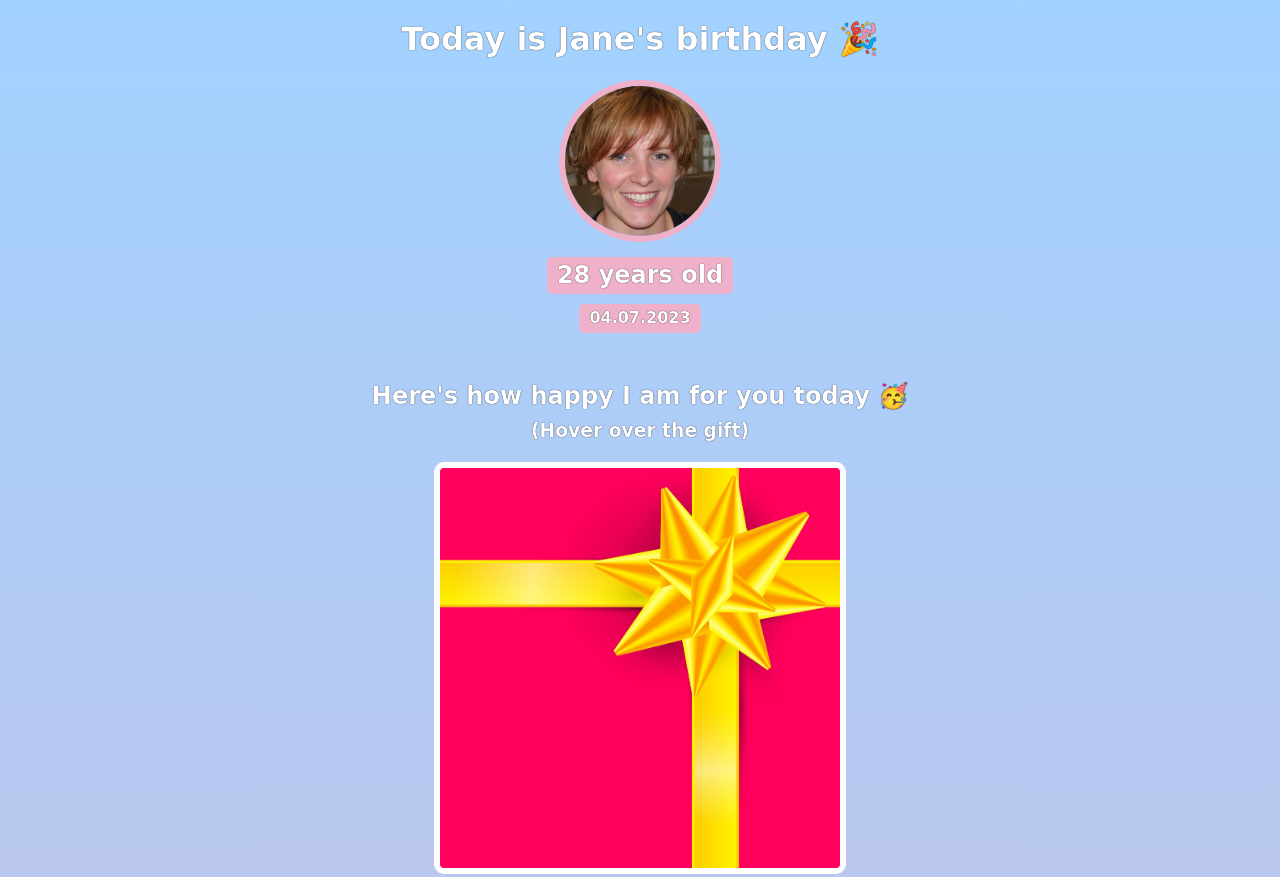
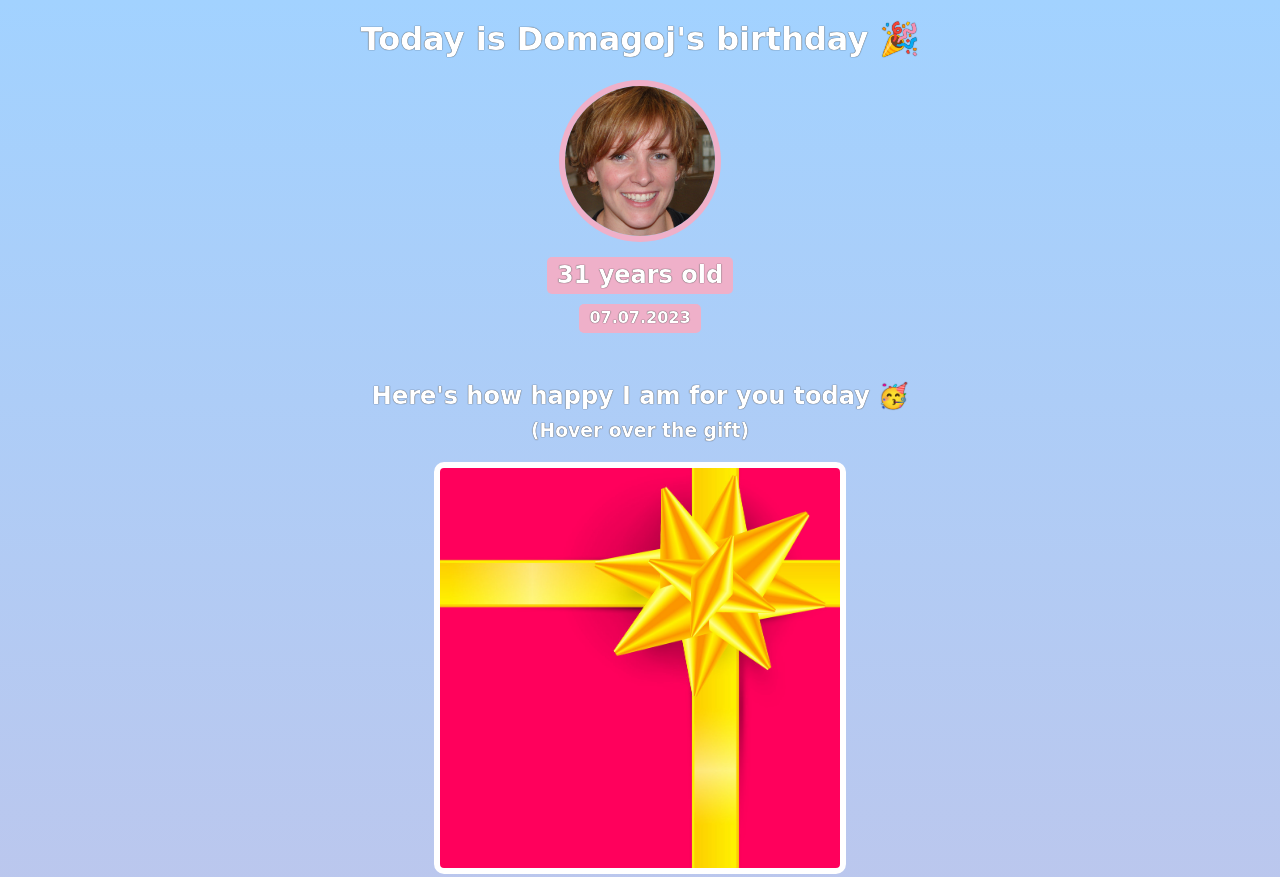
Before and after one commit to bswagmateo/birthday, a website built with Vite: page index.html in a window 1280 px wide. Shown: the top 877 px of the page. Built offline with nearby package versions, Linux system fonts and the light colour scheme; a web font is replaced by a local one.

Commit message:
Update index.html

```diff
--- a/index.html
+++ b/index.html
@@ -7,10 +7,10 @@
     </head>
     <body>
         <div id="header">
-            <h1>Today is Jane's birthday 🎉</h1>
+            <h1>Today is Domagoj's birthday 🎉</h1>
             <img id="bff-img" src="images/jane.jpg">
-            <h2 id="bday-age">28 years old</h2>
-            <h4 id="bday-date">04.07.2023</h4>
+            <h2 id="bday-age">31 years old</h2>
+            <h4 id="bday-date">07.07.2023</h4>
         </div>
 
         <div class="gift-section">
@@ -35,11 +35,9 @@
         </div>
 
          <div class="gift-section">
-            <h2 class="gift-title">This one's for you, my friend 🥂</h2>
+            <h2 class="gift-title">This one's for you, moj frendić 🥂</h2>
             <div class="gift-img" id="gift-img-cheers"></div>
         </div>
 
-        <p id="footer">Want to create your own Birthday GIFt site? Take <a href="https://scrimba.com/learn/htmlandcss" target="_blank">this HTML & CSS course.</a></p>
-
     </body>
 </html>
```
